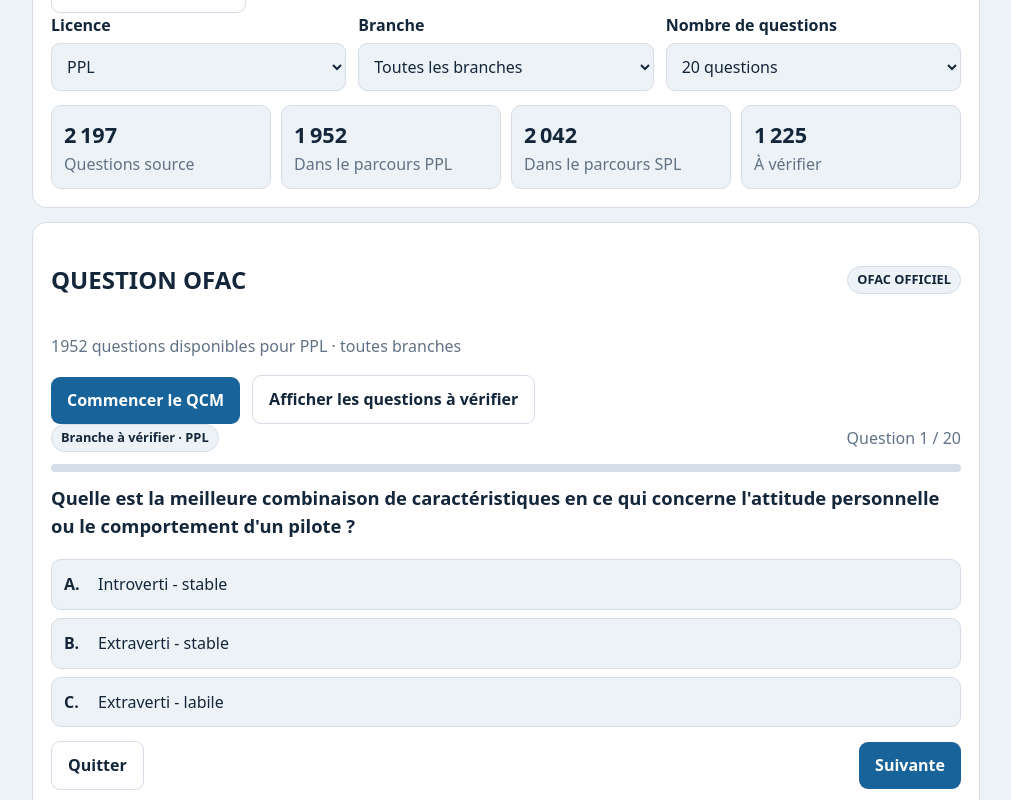
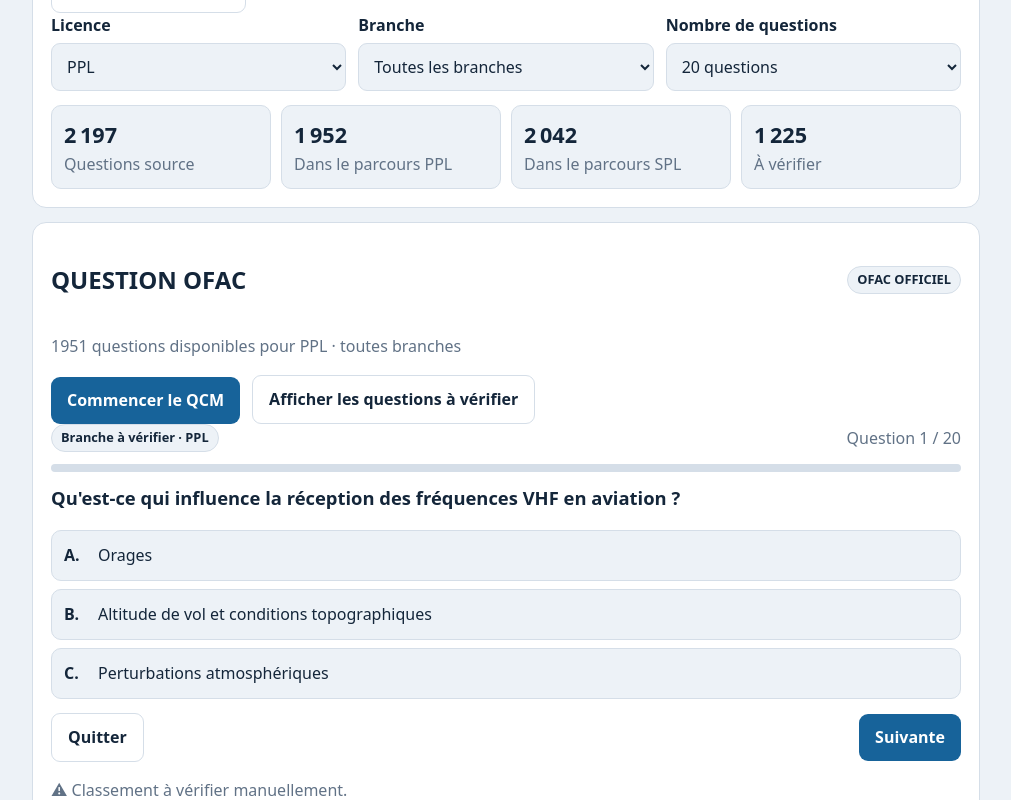
Before and after one commit to mickaelpilote10-svg/ppl-spl-revision-tracker, a plain HTML site: page gvvg-tracker/public/ofac.html in a window 1280 px wide. Both pictures are taken after a click on the button "Commencer le QCM". Shown: the part 407-1207 px from the top of the page, without its empty margins (134-1145 px from the left). Drawn offline with Linux system fonts and the light colour scheme.

Commit message:
Handle missing answers safely in OFAC quiz

```diff
--- a/gvvg-tracker/public/ofac.html
+++ b/gvvg-tracker/public/ofac.html
@@ -17,14 +17,14 @@
 const $=s=>document.querySelector(s);
 const names={"010":"Droit aérien","020":"Connaissances générales de l'aéronef","030":"Performances et préparation du vol","040":"Facteurs humains et limites physiologiques","050":"Météorologie","060":"Navigation","070":"Procédures opérationnelles","080":"Principes du vol","090":"Communications"};
 async function init(){try{const r=await fetch("data/ofac-questions.json");if(!r.ok)throw Error("HTTP "+r.status);BANK=await r.json();renderStats();updatePool();}catch(e){$("#pool-info").textContent="Impossible de charger la banque OFAC : "+e.message;}}
-function pool(){if(!BANK)return[];const lic=$("#licence").value,b=$("#branch").value;return BANK.questions.filter(q=>q.licences.includes(lic)&&(b==="all"||b==="review"?b==="all"?true:q.manualReview: q.branch===b));}
+function pool(){if(!BANK)return[];const lic=$("#licence").value,b=$("#branch").value;return BANK.questions.filter(q=>q.correct!=null&&q.licences.includes(lic)&&(b==="all"||b==="review"?b==="all"?true:q.manualReview: q.branch===b));}
 function updatePool(){const p=pool();$("#pool-info").textContent=p.length+" questions disponibles pour "+$("#licence").value+" · "+($("#branch").value==="all"?"toutes branches":$("#branch").value==="review"?"vérification manuelle":$("#branch").value+" — "+(names[$("#branch").value]||""));$("#start").disabled=!p.length;}
 function renderStats(){const q=BANK.questions;const branches=["010","020","030","040","050","060","070","080","090"];$("#stats").innerHTML='<div class="stat"><b>'+q.length.toLocaleString("fr-CH")+'</b><span class="muted">Questions source</span></div><div class="stat"><b>'+q.filter(x=>x.licences.includes("PPL")).length.toLocaleString("fr-CH")+'</b><span class="muted">Dans le parcours PPL</span></div><div class="stat"><b>'+q.filter(x=>x.licences.includes("SPL")).length.toLocaleString("fr-CH")+'</b><span class="muted">Dans le parcours SPL</span></div><div class="stat"><b>'+q.filter(x=>x.manualReview).length.toLocaleString("fr-CH")+'</b><span class="muted">À vérifier</span></div>';
 $("#counts").innerHTML=branches.map(b=>{const a=q.filter(x=>x.branch===b);return '<div class="review-item"><b>'+b+' · '+names[b]+'</b><div class="muted">'+a.length+' questions classées · PPL : '+a.filter(x=>x.licences.includes("PPL")).length+' · SPL : '+a.filter(x=>x.licences.includes("SPL")).length+' · à vérifier : '+a.filter(x=>x.manualReview).length+'</div></div>'}).join('')+'<div class="review-item"><b>À vérifier — branche non déterminée</b><div class="muted">'+q.filter(x=>!x.branch).length+' questions</div></div>';}
 function shuffle(a){return a.map(x=>[Math.random(),x]).sort((x,y)=>x[0]-y[0]).map(x=>x[1]);}
 function start(){const p=shuffle(pool()),n=$("#count").value==="all"?p.length:Number($("#count").value);session=p.slice(0,n);pos=0;score=0;$("#review").classList.add("hidden");$("#quiz").classList.remove("hidden");draw();}
-function draw(){if(pos>=session.length){$("#quiz").innerHTML='<h3>QCM terminé</h3><p class="qtext">'+score+' / '+session.length+' bonnes réponses ('+(session.length?Math.round(score/session.length*100):0)+' %)</p><button class="btn" id="again">Recommencer</button>';$("#again").onclick=start;return;}locked=false;const q=session[pos];const choices=shuffle([{v:q.correct,ok:true},{v:q.incorrect_1,ok:false},{v:q.incorrect_2,ok:false}]);q._choices=choices;$("#quiz").innerHTML='<div class="bar"><span class="tag">'+(q.branch||"Branche à vérifier")+' · '+$("#licence").value+'</span><span class="muted">Question '+(pos+1)+' / '+session.length+'</span></div><div class="progress"><i style="width:'+(pos/session.length*100)+'%"></i></div><div class="qtext">'+q.question+'</div>'+choices.map((c,i)=>'<button class="choice" data-i="'+i+'"><span class="letter">'+String.fromCharCode(65+i)+'.</span><span>'+c.v+'</span></button>').join('')+'<div id="feedback"></div><div class="bar" style="margin-top:14px"><button class="btn secondary" id="quit">Quitter</button><button class="btn" id="next" disabled>'+(pos===session.length-1?'Terminer':'Suivante')+'</button></div>'+(q.manualReview?'<p class="muted">⚠ Classement à vérifier manuellement.</p>':'');document.querySelectorAll("[data-i]").forEach(b=>b.onclick=()=>answer(Number(b.dataset.i)));$("#next").onclick=()=>{pos++;draw()};$("#quit").onclick=()=>{$("#quiz").classList.add("hidden");updatePool();}}
+function draw(){if(pos>=session.length){$("#quiz").innerHTML='<h3>QCM terminé</h3><p class="qtext">'+score+' / '+session.length+' bonnes réponses ('+(session.length?Math.round(score/session.length*100):0)+' %)</p><button class="btn" id="again">Recommencer</button>';$("#again").onclick=start;return;}locked=false;const q=session[pos];const choices=shuffle([{v:q.correct,ok:true},...[q.incorrect_1,q.incorrect_2].filter(v=>v!=null).map(v=>({v,ok:false}))]);q._choices=choices;$("#quiz").innerHTML='<div class="bar"><span class="tag">'+(q.branch||"Branche à vérifier")+' · '+$("#licence").value+'</span><span class="muted">Question '+(pos+1)+' / '+session.length+'</span></div><div class="progress"><i style="width:'+(pos/session.length*100)+'%"></i></div><div class="qtext">'+q.question+'</div>'+choices.map((c,i)=>'<button class="choice" data-i="'+i+'"><span class="letter">'+String.fromCharCode(65+i)+'.</span><span>'+c.v+'</span></button>').join('')+'<div id="feedback"></div><div class="bar" style="margin-top:14px"><button class="btn secondary" id="quit">Quitter</button><button class="btn" id="next" disabled>'+(pos===session.length-1?'Terminer':'Suivante')+'</button></div>'+(q.manualReview?'<p class="muted">⚠ Classement à vérifier manuellement.</p>':'');document.querySelectorAll("[data-i]").forEach(b=>b.onclick=()=>answer(Number(b.dataset.i)));$("#next").onclick=()=>{pos++;draw()};$("#quit").onclick=()=>{$("#quiz").classList.add("hidden");updatePool();}}
 function answer(i){if(locked)return;locked=true;const q=session[pos],ok=q._choices[i].ok;if(ok)score++;document.querySelectorAll("[data-i]").forEach((b,j)=>{b.disabled=true;if(q._choices[j].ok)b.classList.add("good");else if(j===i)b.classList.add("bad")});$("#feedback").innerHTML='<div class="feedback"><b>'+(ok?"Bonne réponse":"Réponse incorrecte")+'</b><p>Réponse correcte : '+q.correct+'</p></div>';$("#next").disabled=false;}
-function showReview(){const list=BANK.questions.filter(q=>q.manualReview||!q.branch);$("#quiz").classList.add("hidden");$("#review").classList.remove("hidden");$("#review").innerHTML='<h3>'+list.length+' questions à vérifier</h3><p class="muted">Le texte et les trois propositions sont conservés tels que reçus.</p>'+list.map(q=>'<article class="review-item"><span class="tag">#'+q.id+' · '+(q.branch||"Branche non classée")+' · '+q.licences.join(" / ")+'</span><p><b>'+q.question+'</b></p><p class="muted">Bonne réponse : '+q.correct+'<br>Distracteurs : '+q.incorrect_1+' · '+q.incorrect_2+'<br>'+q.reviewReason+'</p></article>').join('');}
+function showReview(){const list=BANK.questions.filter(q=>q.manualReview||!q.branch);$("#quiz").classList.add("hidden");$("#review").classList.remove("hidden");$("#review").innerHTML='<h3>'+list.length+' questions à vérifier</h3><p class="muted">Le texte et les trois propositions sont conservés tels que reçus.</p>'+list.map(q=>'<article class="review-item"><span class="tag">#'+q.id+' · '+(q.branch||"Branche non classée")+' · '+q.licences.join(" / ")+'</span><p><b>'+q.question+'</b></p><p class="muted">Bonne réponse : '+q.correct+'<br>Distracteurs : '+(q.incorrect_1??"(absent)")+' · '+(q.incorrect_2??"(absent)")+'<br>'+q.reviewReason+'</p></article>').join('');}
 $("#licence").onchange=updatePool;$("#branch").onchange=updatePool;$("#start").onclick=start;$("#show-review").onclick=showReview;init();
 </script></body></html>
```
